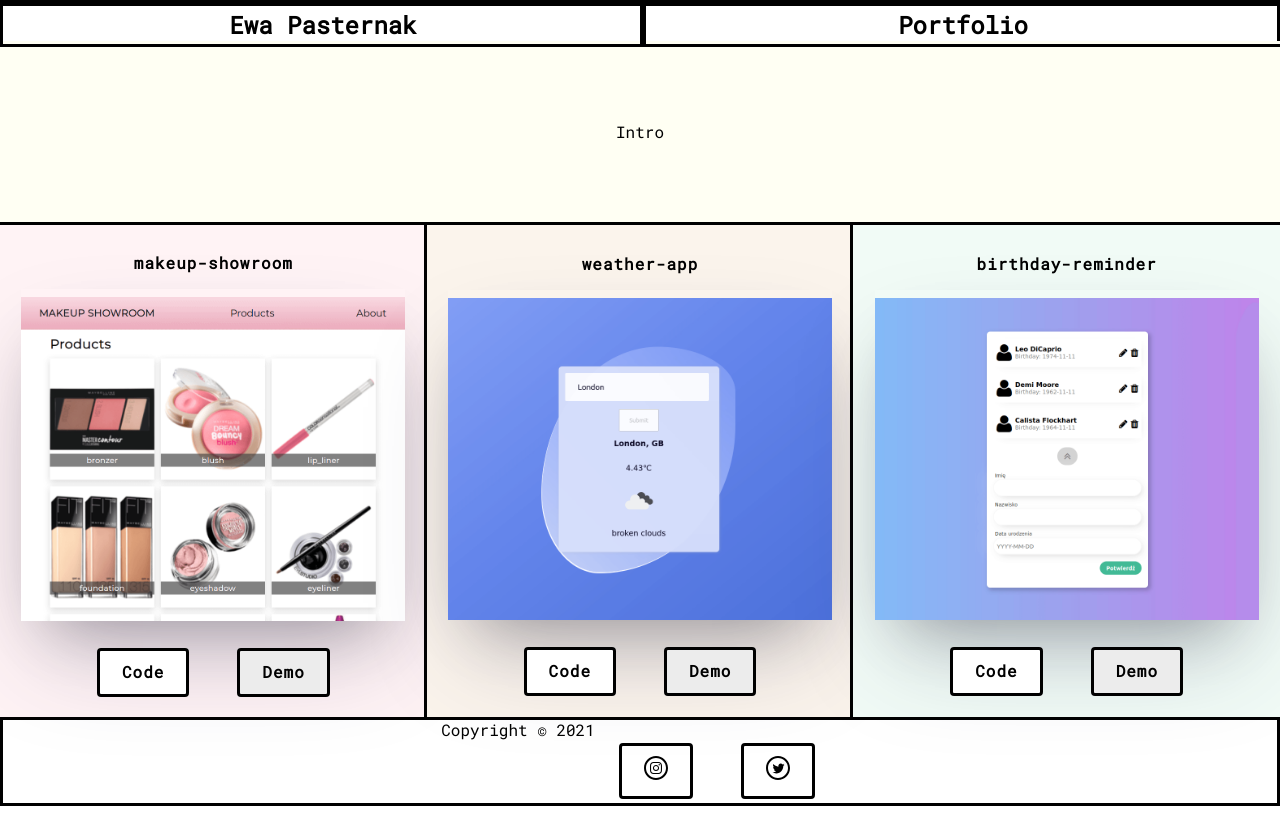
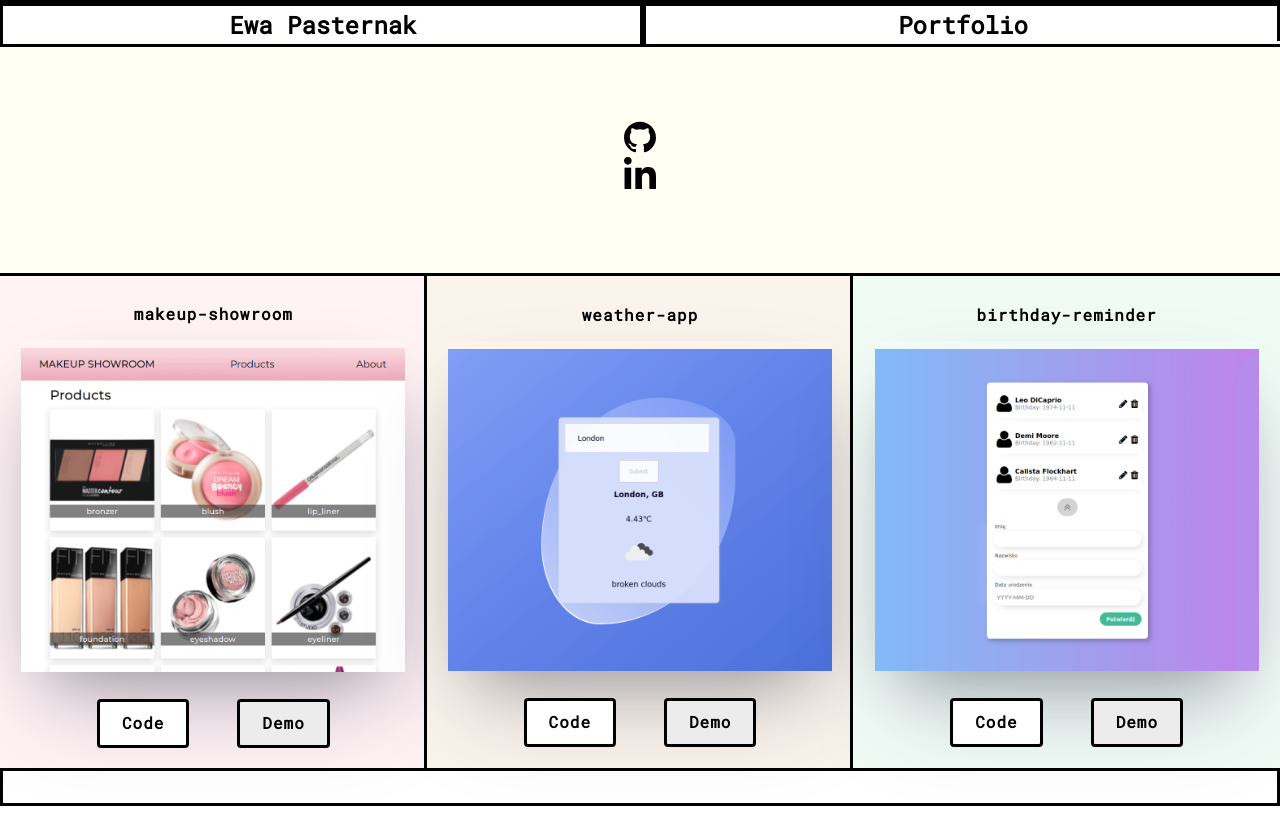
Before and after one commit to pasternakewa/pasternakewa.github.io, a React (Create React App) app: page / in a window 1280 px wide. Built offline with nearby package versions, Linux system fonts and the light colour scheme.

Commit message:
Add github and linkedin logos in intro instead of footer

```diff
--- a/src/App.js
+++ b/src/App.js
@@ -1,9 +1,10 @@
 import "./App.scss";
 import Project from "./Project";
+import github from "./assets/github.jsx";
+import linkedin from "./assets/linkedin";
 import birthdayReminder from "./assets/birthday-reminder.png";
 import makeupShowroom from "./assets/makeup-showroom.png";
 import weatherApp from "./assets/weather-app.png";
-import Footer from "./Footer";
 
 const projects = [
   { src: makeupShowroom, title: "makeup-showroom", backgroundColor: "red" },
@@ -22,8 +23,19 @@ function App() {
         <h2 className="header__name">Ewa Pasternak</h2>
         <h2 className="header__title">Portfolio</h2>
       </div>
-      <div className="content">
-        <div className="intro">Intro</div>
+      <div className="intro">
+        <div className="socials">
+          <a id="socials--github" href="https://github.com/pasternakewa">
+            {github}
+          </a>
+          <a
+            id="socials--inkedin"
+            href="https://www.linkedin.com/in/pasternakewa/"
+          >
+            {linkedin}
+          </a>
+        </div>
+      </div>
       <div className="portfolio">
         {projects.map(({ backgroundColor, src, title }) => (
           <Project
@@ -35,8 +47,6 @@ function App() {
         ))}
       </div>
     </div>
-      <Footer />
-    </div>
   );
 }
 
--- a/src/App.scss
+++ b/src/App.scss
@@ -29,12 +29,17 @@ body {
 }
 
 .intro {
-  width: 100%;
   background-color: #fffff3;
   display: grid;
+  align-content: center;
   justify-content: center;
-  align-content: center;
   padding: 80px 0;
+  width: 100%;
+}
+
+.socials {
+  display: flex;
+  flex-direction: column;
 }
 
 .portfolio {
@@ -49,6 +54,23 @@ body {
     height: 100%;
     width: 100%;
     border: black solid;
+  }
+
+  a {
+    margin: 24px;
+    padding: 10px 22px 12px;
+    border: black solid;
+    border-radius: 4px;
+    -webkit-transition: background-color 200ms ease-in-out;
+    transition: background-color 200ms ease-in-out;
+    color: #000;
+    font-weight: 700;
+    text-align: center;
+    text-decoration: none;
+    letter-spacing: 1px;
+  }
+  a:hover {
+    background-color: gray;
   }
 }
 
@@ -79,46 +101,3 @@ img {
 .portfolio__project__buttons {
   margin: 16px 0;
 }
-
-a {
-  margin: 24px;
-  padding: 10px 22px 12px;
-  border: black solid;
-  border-radius: 4px;
-  -webkit-transition: background-color 200ms ease-in-out;
-  transition: background-color 200ms ease-in-out;
-  color: #000;
-  font-weight: 700;
-  text-align: center;
-  text-decoration: none;
-  letter-spacing: 1px;
-}
-
-a:hover {
-  background-color: gray;
-}
-
-.content {
-  min-height: calc(100vh - 120px);
-}
-
-.footer-container {
-  display: flex;
-  justify-content: center;
-  align-items: center;
-  height: 100px;
-  top: calc(100vh - 100px);
-  width: 100vw;
-  position: sticky;
-  text-align: center;
-}
-
-footer {
-  display: flex;
-  flex-direction: row-reverse;
-}
-
-.footer-socials {
-  display: flex;
-  justify-content: space-around;
-}
--- a/src/Footer.js
+++ /dev/null
@@ -1,33 +0,0 @@
-import React from "react";
-
-const Footer = () => (
-  <div className="footer-container">
-    <footer>
-      <div className="footer-socials">
-        <a id="github" href="https://www.instagram.com/">
-          <svg
-            xmlns="http://www.w3.org/2000/svg"
-            width="24"
-            height="24"
-            viewBox="0 0 24 24"
-          >
-            <path d="M12 2c5.514 0 10 4.486 10 10s-4.486 10-10 10-10-4.486-10-10 4.486-10 10-10zm0-2c-6.627 0-12 5.373-12 12s5.373 12 12 12 12-5.373 12-12-5.373-12-12-12zm0 7.082c1.602 0 1.792.006 2.425.035 1.627.074 2.385.845 2.46 2.459.028.633.034.822.034 2.424s-.006 1.792-.034 2.424c-.075 1.613-.832 2.386-2.46 2.46-.633.028-.822.035-2.425.035-1.602 0-1.792-.006-2.424-.035-1.63-.075-2.385-.849-2.46-2.46-.028-.632-.035-.822-.035-2.424s.007-1.792.035-2.424c.074-1.615.832-2.386 2.46-2.46.632-.029.822-.034 2.424-.034zm0-1.082c-1.63 0-1.833.007-2.474.037-2.18.1-3.39 1.309-3.49 3.489-.029.641-.036.845-.036 2.474 0 1.63.007 1.834.036 2.474.1 2.179 1.31 3.39 3.49 3.49.641.029.844.036 2.474.036 1.63 0 1.834-.007 2.475-.036 2.176-.1 3.391-1.309 3.489-3.49.029-.64.036-.844.036-2.474 0-1.629-.007-1.833-.036-2.474-.098-2.177-1.309-3.39-3.489-3.489-.641-.03-.845-.037-2.475-.037zm0 2.919c-1.701 0-3.081 1.379-3.081 3.081s1.38 3.081 3.081 3.081 3.081-1.379 3.081-3.081c0-1.701-1.38-3.081-3.081-3.081zm0 5.081c-1.105 0-2-.895-2-2 0-1.104.895-2 2-2 1.104 0 2.001.895 2.001 2s-.897 2-2.001 2zm3.202-5.922c-.397 0-.72.322-.72.72 0 .397.322.72.72.72.398 0 .721-.322.721-.72 0-.398-.322-.72-.721-.72z" />
-          </svg>
-        </a>
-        <a id="linkedin" href="https://twitter.com/">
-          <svg
-            xmlns="http://www.w3.org/2000/svg"
-            width="24"
-            height="24"
-            viewBox="0 0 24 24"
-          >
-            <path d="M12 2c5.514 0 10 4.486 10 10s-4.486 10-10 10-10-4.486-10-10 4.486-10 10-10zm0-2c-6.627 0-12 5.373-12 12s5.373 12 12 12 12-5.373 12-12-5.373-12-12-12zm6.5 8.778c-.441.196-.916.328-1.414.388.509-.305.898-.787 1.083-1.362-.476.282-1.003.487-1.564.597-.448-.479-1.089-.778-1.796-.778-1.59 0-2.758 1.483-2.399 3.023-2.045-.103-3.86-1.083-5.074-2.572-.645 1.106-.334 2.554.762 3.287-.403-.013-.782-.124-1.114-.308-.027 1.14.791 2.207 1.975 2.445-.346.094-.726.116-1.112.042.313.978 1.224 1.689 2.3 1.709-1.037.812-2.34 1.175-3.647 1.021 1.09.699 2.383 1.106 3.773 1.106 4.572 0 7.154-3.861 6.998-7.324.482-.346.899-.78 1.229-1.274z" />
-          </svg>
-        </a>
-      </div>
-      <div className="footer-copyright">Copyright &#169; 2021</div>
-    </footer>
-  </div>
-);
-
-export default Footer;
--- /dev/null
+++ b/src/assets/github.jsx
@@ -0,0 +1,11 @@
+export default (
+  <svg
+    id="Bold"
+    enableBackground="new 0 0 24 24"
+    viewBox="0 0 24 24"
+    width="32"
+    xmlns="http://www.w3.org/2000/svg"
+  >
+    <path d="m12 .5c-6.63 0-12 5.28-12 11.792 0 5.211 3.438 9.63 8.205 11.188.6.111.82-.254.82-.567 0-.28-.01-1.022-.015-2.005-3.338.711-4.042-1.582-4.042-1.582-.546-1.361-1.335-1.725-1.335-1.725-1.087-.731.084-.716.084-.716 1.205.082 1.838 1.215 1.838 1.215 1.07 1.803 2.809 1.282 3.495.981.108-.763.417-1.282.76-1.577-2.665-.295-5.466-1.309-5.466-5.827 0-1.287.465-2.339 1.235-3.164-.135-.298-.54-1.497.105-3.121 0 0 1.005-.316 3.3 1.209.96-.262 1.98-.392 3-.398 1.02.006 2.04.136 3 .398 2.28-1.525 3.285-1.209 3.285-1.209.645 1.624.24 2.823.12 3.121.765.825 1.23 1.877 1.23 3.164 0 4.53-2.805 5.527-5.475 5.817.42.354.81 1.077.81 2.182 0 1.578-.015 2.846-.015 3.229 0 .309.21.678.825.56 4.801-1.548 8.236-5.97 8.236-11.173 0-6.512-5.373-11.792-12-11.792z" />
+  </svg>
+);
--- /dev/null
+++ b/src/assets/linkedin.jsx
@@ -0,0 +1,13 @@
+export default (
+  <svg
+    id="Bold"
+    enableBackground="new 0 0 24 24"
+    viewBox="0 0 24 24"
+    width="32"
+    xmlns="http://www.w3.org/2000/svg"
+  >
+    <path d="m23.994 24v-.001h.006v-8.802c0-4.306-.927-7.623-5.961-7.623-2.42 0-4.044 1.328-4.707 2.587h-.07v-2.185h-4.773v16.023h4.97v-7.934c0-2.089.396-4.109 2.983-4.109 2.549 0 2.587 2.384 2.587 4.243v7.801z" />
+    <path d="m.396 7.977h4.976v16.023h-4.976z" />
+    <path d="m2.882 0c-1.591 0-2.882 1.291-2.882 2.882s1.291 2.909 2.882 2.909 2.882-1.318 2.882-2.909c-.001-1.591-1.292-2.882-2.882-2.882z" />
+  </svg>
+);
```
Lines whose indentation alone changed are shown as unchanged.
